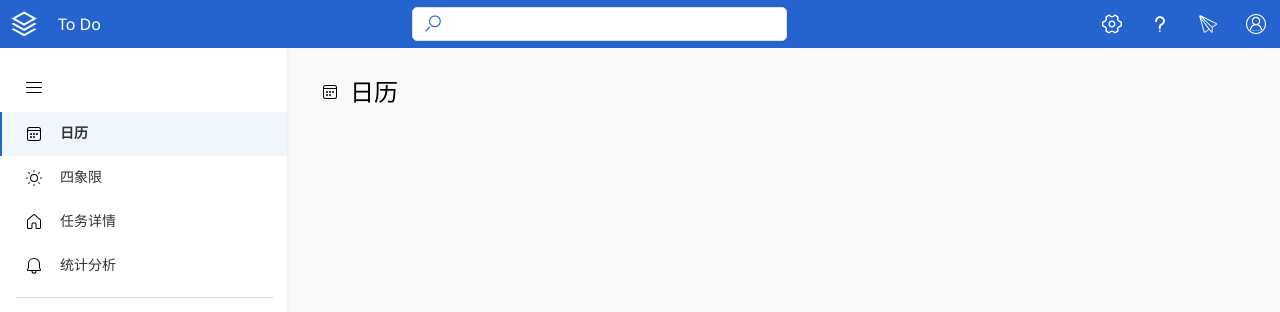
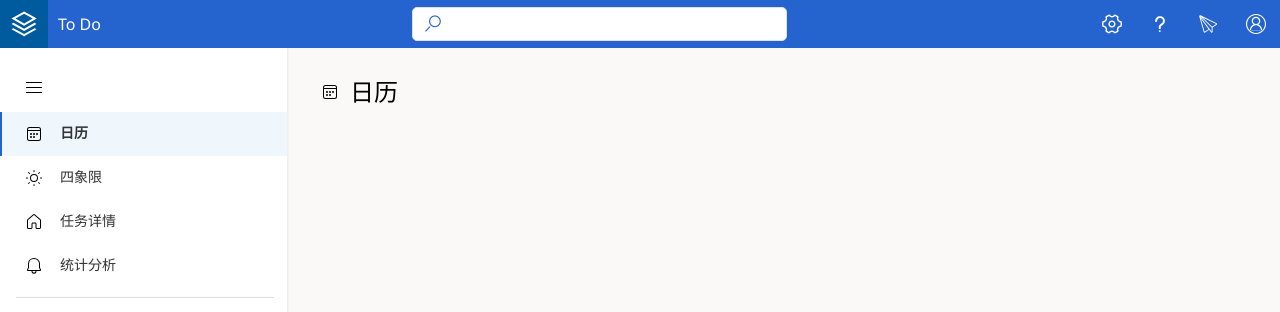
Before and after one commit to Taslr2/ToDo, a Vue app in the folder web/: page / in a window 1280 px wide. Shown: the top 312 px of the page. Built offline with nearby package versions, Linux system fonts and the light colour scheme; a web font is replaced by a local one.

Commit message:
图标添加点击刷新功能

```diff
--- a/web/src/components/head/HeadNavigation.vue
+++ b/web/src/components/head/HeadNavigation.vue
@@ -1,15 +1,22 @@
 <script setup>
 import UpperRightComponent from '@/components/head/UpperRightComponent.vue'
 import SearchBox from '@/components/head/SearchBox.vue'
+import { ref } from 'vue'
 
+const activeBox = ref('')
 const refreshPage = () => {
   window.location.reload()
+}
+const handleMouseDown = (box) => {
+  activeBox.value = box
 }
 </script>
 
 <template>
   <div class="total">
-    <div class="icon"><img src="@/assets/svg/sign.svg" alt="" /></div>
+    <div :class="['icon', { active: activeBox === 'icon' }]" @mousedown="handleMouseDown('icon')">
+      <img src="@/assets/svg/sign.svg" alt="" @click="refreshPage" />
+    </div>
     <div class="title" @click="refreshPage">To Do</div>
     <div class="search"><SearchBox /></div>
     <div class="right"><UpperRightComponent /></div>
@@ -32,6 +39,10 @@ const refreshPage = () => {
   align-items: center;
   justify-content: center;
   color: white;
+}
+.icon:hover {
+  background-color: #005a9e;
+  cursor: pointer;
 }
 .title {
   font-size: 16px;
@@ -58,4 +69,9 @@ const refreshPage = () => {
   width: 192px;
   height: 48px;
 }
+.icon.active {
+  background-color: #173f85;
+  border: 0.5px solid white;
+  box-sizing: border-box;
+}
 </style>
```
